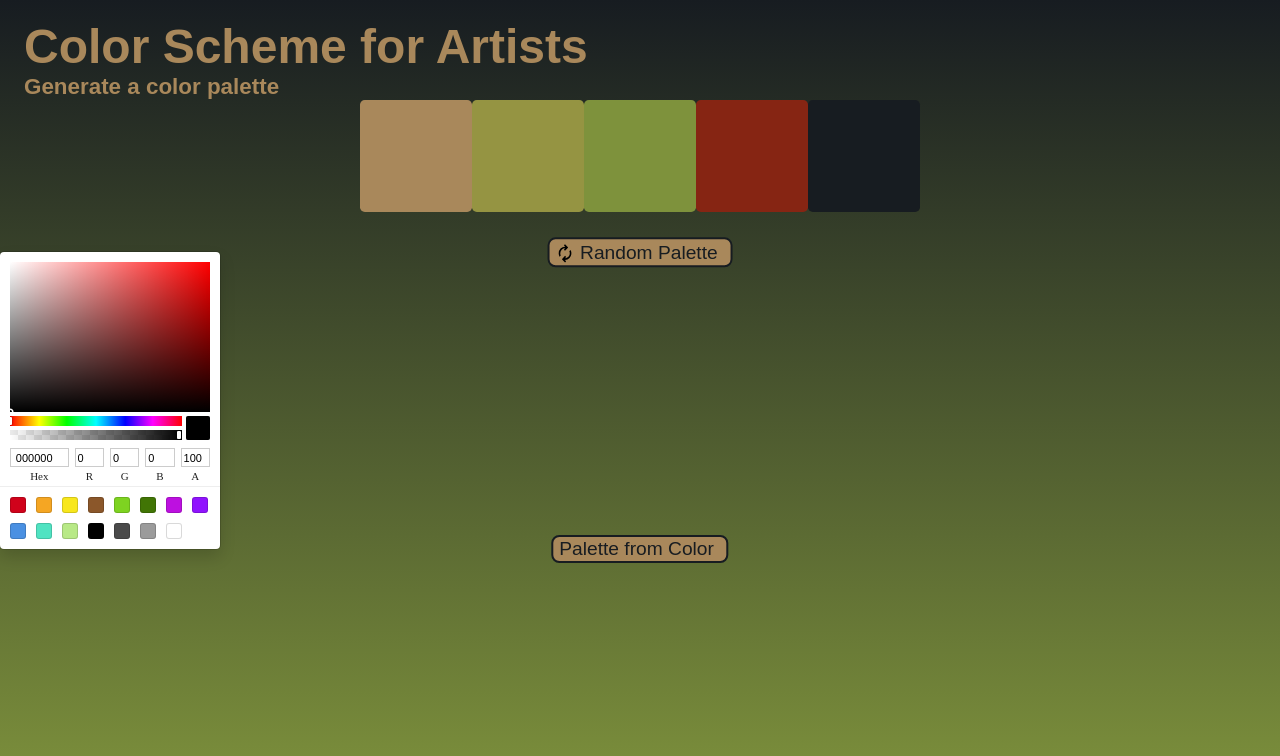
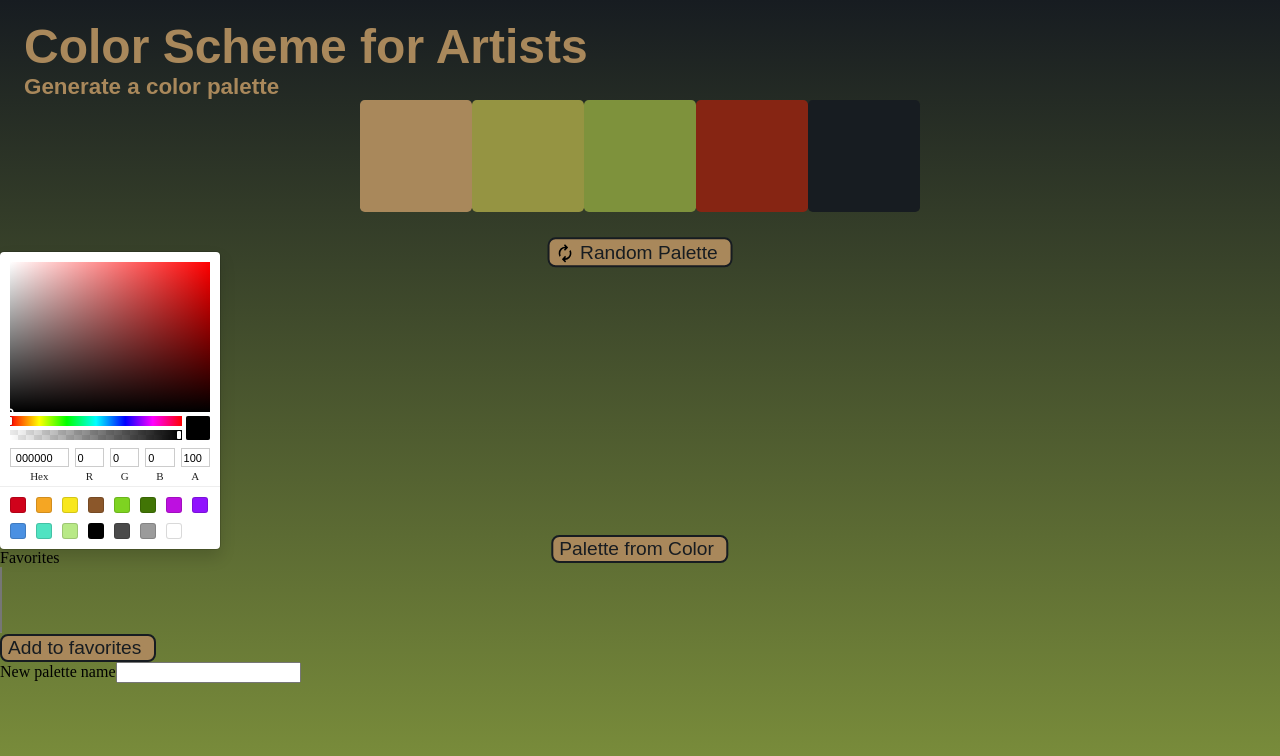
Before and after one commit to colton-patch/color-scheme, a React (Vite) app: page / in a window 1280 px wide. Shown: the top 756 px of the page. Built offline with nearby package versions, Linux system fonts and the light colour scheme; the HTML template or start-up script is replaced by a standard one.

Commit message:
list stuff

```diff
--- a/src/App.jsx
+++ b/src/App.jsx
@@ -3,6 +3,7 @@ import "./index.css";
 import Header from "./components/Header.jsx";
 import Buttons from "./components/Buttons.jsx";
 import ColorPicker from "./components/ColorPicker.jsx";
+import List from "./components/List.jsx";
 
 function App() {
   const [fiveColors, setFiveColors] = useState({
@@ -21,6 +22,7 @@ function App() {
       <Header fiveColors={fiveColors} />
       <Buttons request={request} fiveColors={fiveColors} />
       <ColorPicker request={request} fiveColors={fiveColors}/>
+      <List fiveColors={fiveColors}/>
     </main>
   );
 
--- /dev/null
+++ b/src/components/List.jsx
@@ -0,0 +1,34 @@
+function List({fiveColors}) {
+
+    let buttonStyle = {
+        backgroundColor: `rgb(${fiveColors[1][0]}, ${fiveColors[1][1]}, ${fiveColors[1][2]})`,
+        border: `2px solid rgb(${fiveColors[5][0]}, ${fiveColors[5][1]}, ${fiveColors[5][2]})`,
+        color: `rgb(${fiveColors[5][0]}, ${fiveColors[5][1]}, ${fiveColors[5][2]})`
+      }
+
+    let addToFavorites = (colors, name) => {
+        if (name == null || name == '') {
+            name = "new palette"
+        }
+        const favoritesList = document.getElementById('favorites');
+        var opt = document.createElement('option');
+        opt.value = colors;
+        opt.innerHTML = name;
+        favoritesList.appendChild(opt);
+    };
+
+    return (
+        <>
+            <p>Favorites</p>
+
+            <select name="favorites" id="favorites" multiple></select>
+            <div>
+            <button style={buttonStyle} onClick={() => addToFavorites(fiveColors, document.getElementById('favoriteName').value)}>Add to favorites</button>
+            </div>
+            <label for='favoriteName'>New palette name</label>
+            <input type='text'id='favoriteName'></input>
+        </>
+    );
+}
+
+export default List;
```
